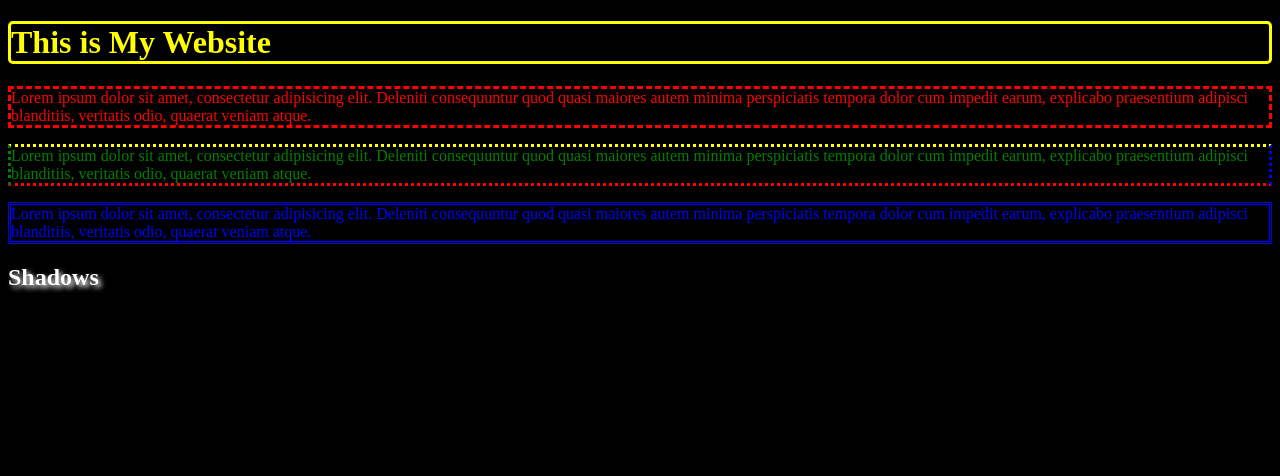
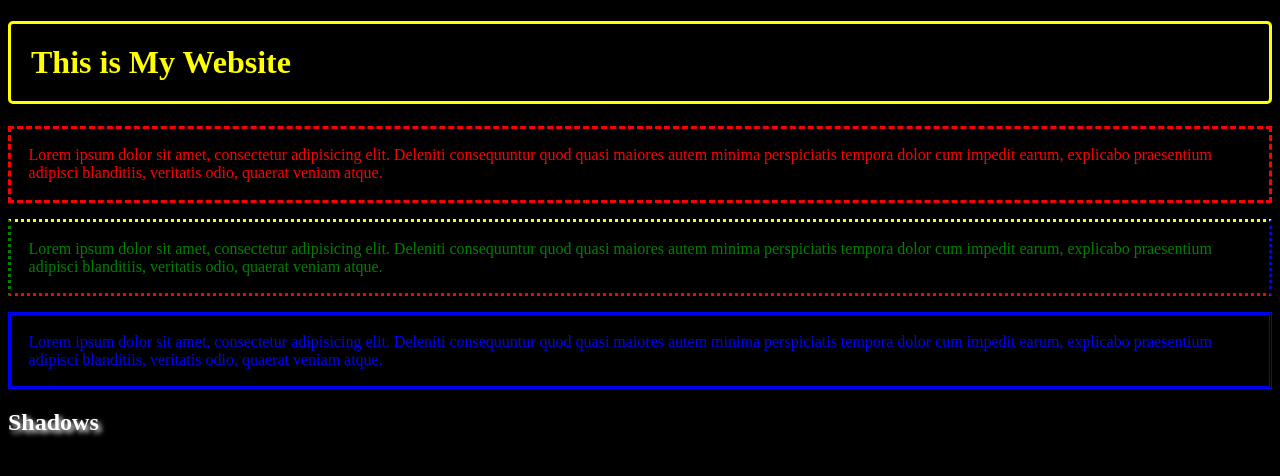
Before and after one commit to cfurley/modernjs, a plain HTML site: page chapter-000-html-css/intro.html in a window 1280 px wide. Drawn offline with Linux system fonts and the light colour scheme.

Commit message:
Added padding to the Border Items.

```diff
--- a/chapter-000-html-css/intro.css
+++ b/chapter-000-html-css/intro.css
@@ -7,6 +7,12 @@ h1 {
   border-style: solid;
   border-color: #ffff00;
   border-radius: 5px;
+  padding: 20px;
+}
+p {
+  margin-left: 0px;
+  margin-right: 0px;
+  padding: 1.1em;
 }
 #p1 {
   color: red;
```
